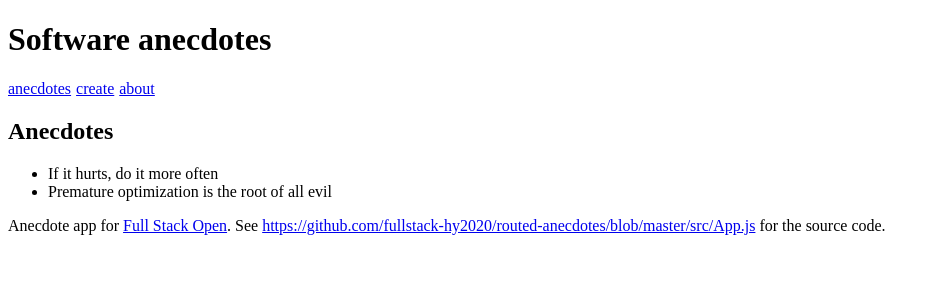
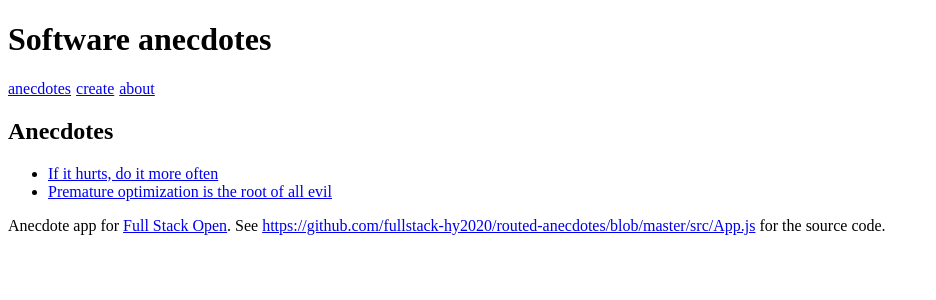
Before and after one commit to pratiksj/routed-anecdote, a React (Create React App) app: page / in a window 1280 px wide. Shown: the top 300 px of the page, without its empty margins (0-936 px from the left). Built offline with nearby package versions, Linux system fonts and the light colour scheme.

Commit message:
feat: enable the each anecdot to be click with the component link

```diff
--- a/src/App.js
+++ b/src/App.js
@@ -28,7 +28,9 @@
     <h2>Anecdotes</h2>
     <ul>
       {anecdotes.map((anecdote) => (
-        <li key={anecdote.id}>{anecdote.content}</li>
+        <li key={anecdote.id}>
+          <Link to={`/${anecdote.id}`}>{anecdote.content}</Link>
+        </li>
       ))}
     </ul>
   </div>
```
